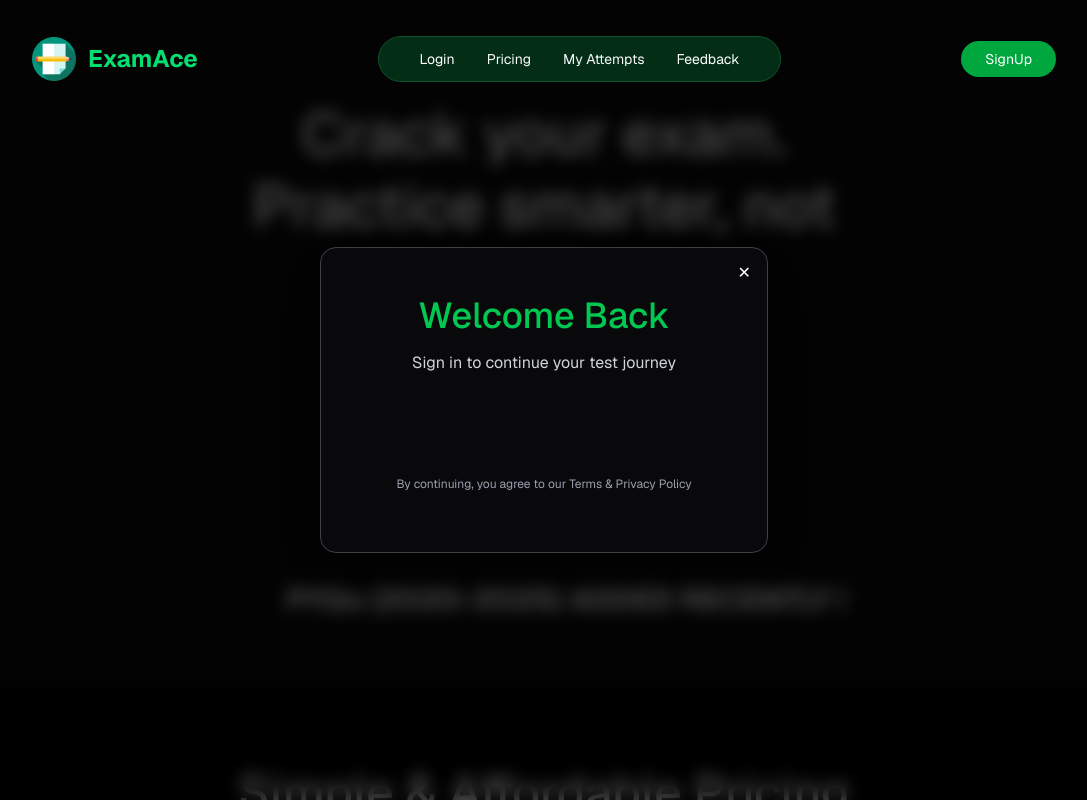
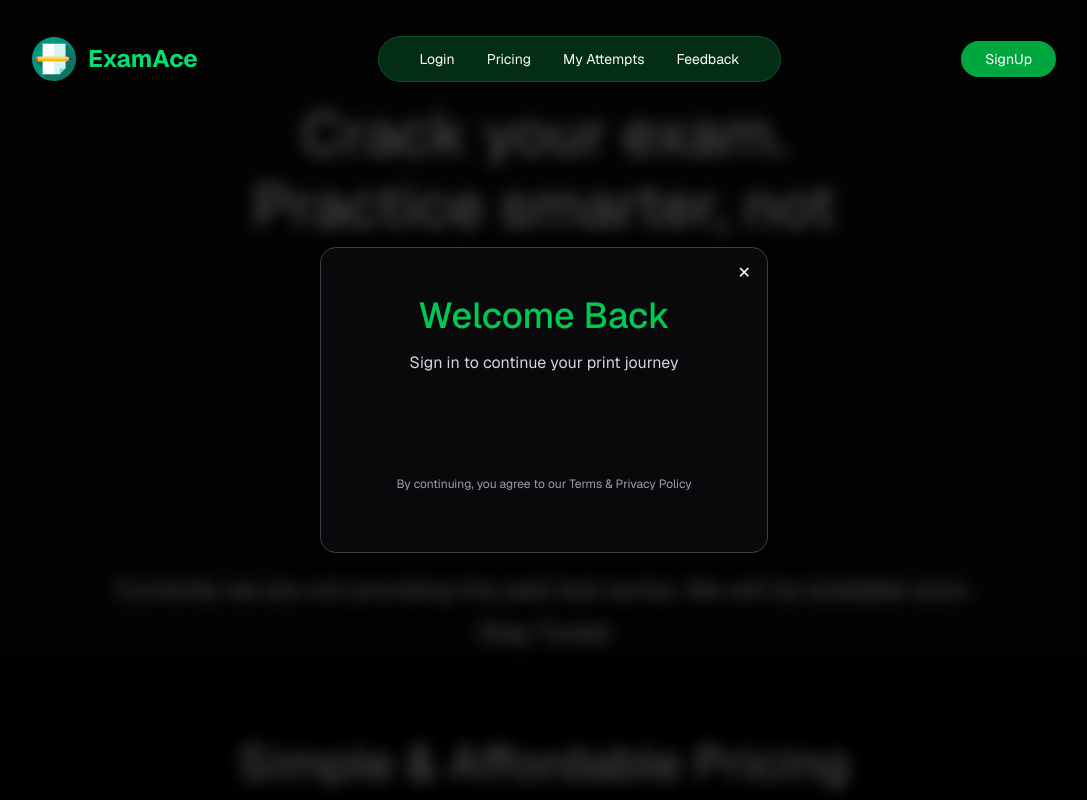
Before and after one commit to mukul33265/quiz-app, a React (Vite) app in the folder quiz-app-frontend/: page / in a window 1280 px wide. Both pictures are taken after a click on the button "Login". Shown: the whole page, without its empty margins (96-1183 px from the left). Built offline with nearby package versions, Linux system fonts and the light colour scheme; no server answers.

Commit message:
Pausing the paid services

```diff
--- a/quiz-app-frontend/src/component/googleLogin.jsx
+++ b/quiz-app-frontend/src/component/googleLogin.jsx
@@ -11,6 +11,7 @@ function GoogleAuth({ onClose }) {
       toast.loading("Signing you in...",{id: "login"})
       const res = await API.post("/auth/google", {
         token: credentialResponse.credential,
+
       });
 
       localStorage.setItem("token", res.data.token);
@@ -47,7 +48,7 @@ function GoogleAuth({ onClose }) {
           </h1>
 
           <p className="text-gray-300 mb-10">
-            Sign in to continue your test journey
+            Sign in to continue your print journey
           </p>
 
           {/* Google Login */}
--- a/quiz-app-frontend/src/component/hero.jsx
+++ b/quiz-app-frontend/src/component/hero.jsx
@@ -250,8 +250,14 @@ function Hero({ openLogin }) {
           </button>
         </div>
 
-        <p className="text-white text-3xl font-bold !mt-12 ml-11  md:mt-25">PYQs (2020-2025) ADDED RECENTLY !</p>
+
       </section>
+
+      <div className="px-4 text-center text-white">
+        <h1 className="text-2xl font-bold ">Currently we are not providing the paid test series. We will be available soon.</h1>
+        <h2 className="text-[25px]">Stay Tuned</h2>
+      </div>
+
       {showFeedback && (
         <FeedbackPage
           onClose={() => setShowFeeback(false)}
--- a/quiz-app-frontend/src/component/pricing.jsx
+++ b/quiz-app-frontend/src/component/pricing.jsx
@@ -249,10 +249,7 @@ const Pricing = ({ token: propToken }) => {
 
       <section className="bg-black px-4 py-20" id="pricing">
         <div className="mx-auto flex max-w-6xl flex-col items-center">
-          {/* <div className="flex items-center gap-2 rounded-full border border-t-green-400 bg-neutral-800 px-5 py-2">
-            <span className="size-1.5 rounded-full bg-green-400"></span>
-            <p className="text-base text-white">Pricing</p>
-          </div> */}
+
           <h2 className="mt-6 text-center text-4xl md:text-5xl font-medium text-white">
             Simple & Affordable Pricing
           </h2>
@@ -323,6 +320,7 @@ const Pricing = ({ token: propToken }) => {
           </div>
         </div>
       </section>
+
     </>
   );
 };
```
